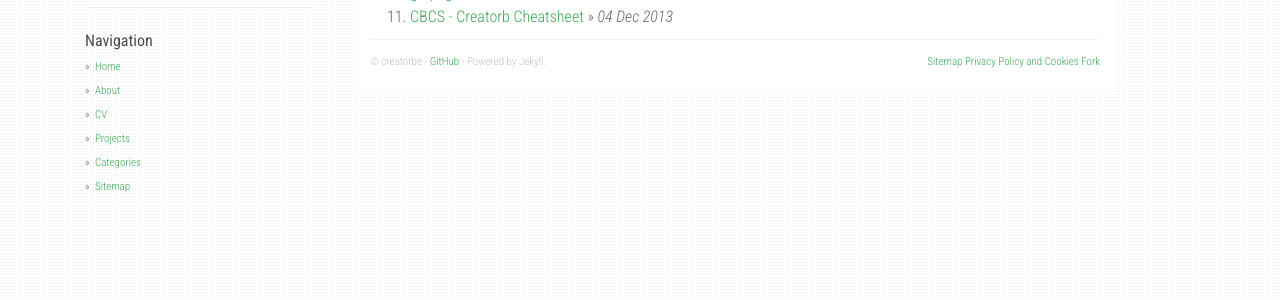
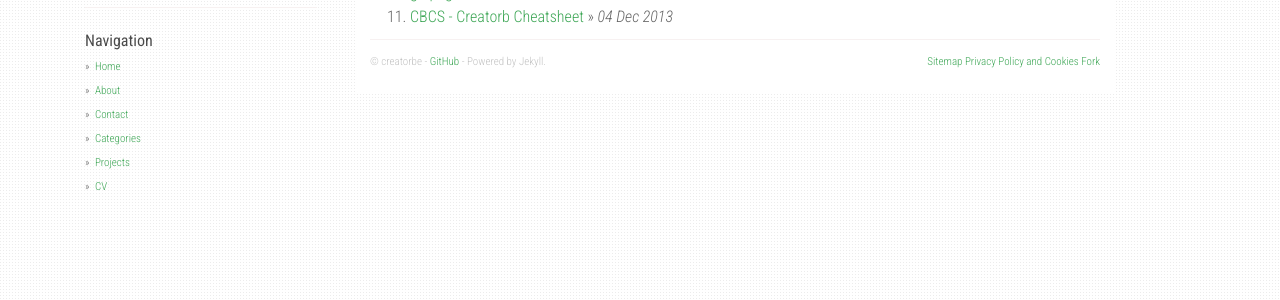
Before and after one commit to creatorbe/creatorbe.github.io, a Jekyll site: the page built from index.html, in a window 1280 px wide. Shown: the part 350-650 px from the top of the page. Built offline with Jekyll 4.4.1, drawn with Linux system fonts in a browser that asks for light colours; nearby versions of some CDN libraries; the list of posts is cut into pages by our own code.

Commit message:
new navigations

```diff
--- a/_config.yml
+++ b/_config.yml
@@ -38,14 +38,14 @@ share:
 urls:
     - text: About
       url: /about/
+    - text: Contact
+      url: /contact/
+    - text: Categories
+      url: /category/android
+    - text: Projects
+      url: /projects/
     - text: CV
       url: /cv.html
-    - text: Projects
-      url: /projects/
-    - text: Categories
-      url: /category/android
-    - text: Sitemap
-      url: /feed.xml
 
 url: "https://creatorbe.github.io"
 baseurl: ""
```
